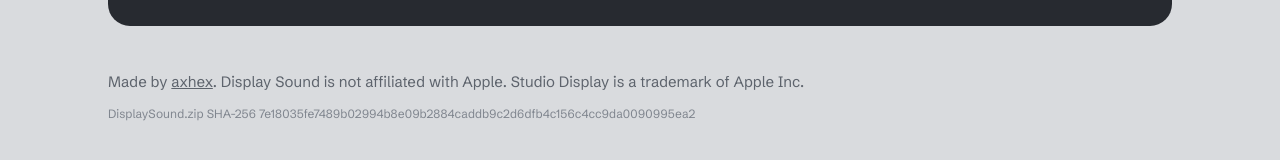
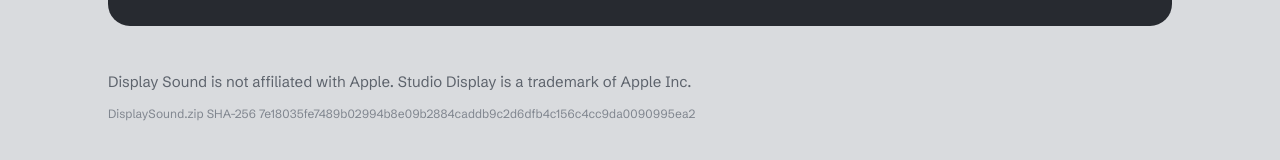
Before and after one commit to yoniamir/display-sound, a plain HTML site: page site/index.html in a window 1280 px wide. Shown: the part 3230-3390 px from the top of the page. Drawn offline with Linux system fonts and the light colour scheme; animation ran at ten frames a second.

Commit message:
Remove the axhex link from the site footer
Co-Authored-By: Claude Opus 5.5 <noreply@anthropic.com>

```diff
--- a/site/index.html
+++ b/site/index.html
@@ -222,7 +222,7 @@ footer{padding:44px 0 56px;color:var(--steel);font-size:15px;display:flex;justif
 </section>
 
 <footer>
-  <span>Made by <a href="https://axhex.pages.dev">axhex</a>. Display Sound is not affiliated with Apple. Studio Display is a trademark of Apple Inc.</span>
+  <span>Display Sound is not affiliated with Apple. Studio Display is a trademark of Apple Inc.</span>
   <span class="sha">DisplaySound.zip SHA-256 7e18035fe7489b02994b8e09b2884caddb9c2d6dfb4c156c4cc9da0090995ea2</span>
 </footer>
 </div>
```
